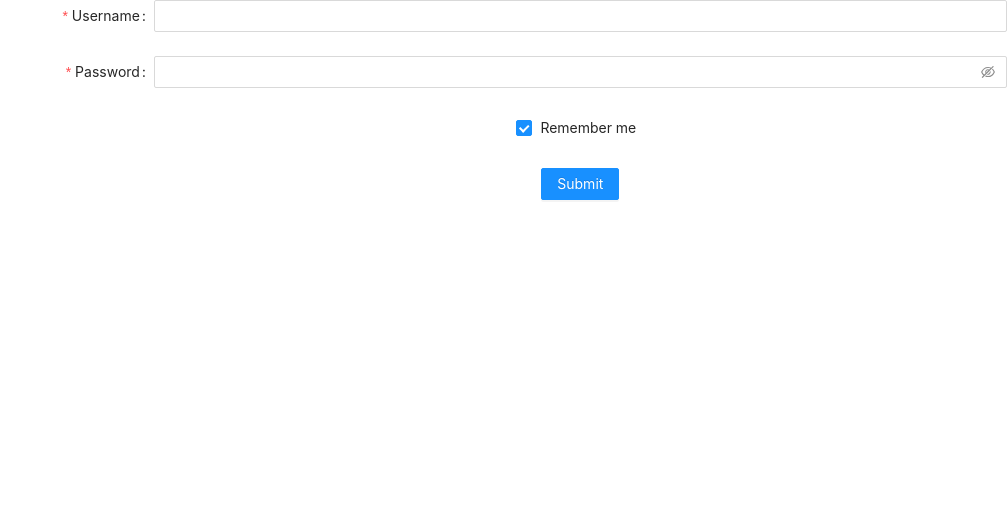
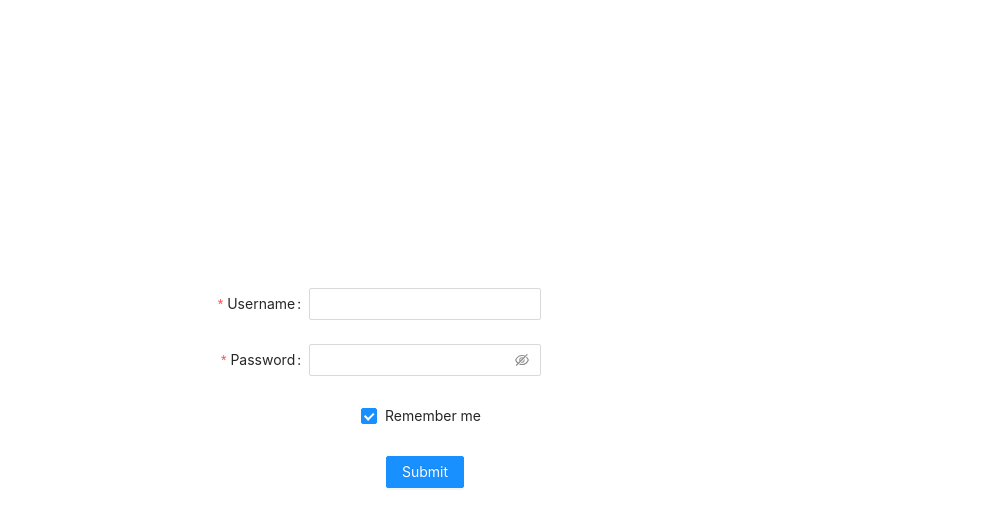
Before and after one commit to Harshitagupta2201/julyfsreactlistingapp, a React (Create React App) app: page /signup in a window 1280 px wide. Shown: the top 526 px of the page, without its empty margins (273-1280 px from the left). Built offline with nearby package versions, Linux system fonts and the light colour scheme.

Commit message:
center the form

```diff
--- a/src/pages/SignUp.js
+++ b/src/pages/SignUp.js
@@ -9,6 +9,14 @@ const SignUp = () => {
     console.log("Failed:", errorInfo);
   };
   return (
+    <div
+      style={{
+        display: "flex",
+        justifyContent: "center",
+        alignItems: "center",
+        height: "100vh",
+      }}
+    >
       <Form
         name="basic"
         labelCol={{
@@ -72,6 +80,7 @@ const SignUp = () => {
           </Button>
         </Form.Item>
       </Form>
+    </div>
   );
 };
 
```
Lines whose indentation alone changed are shown as unchanged.
